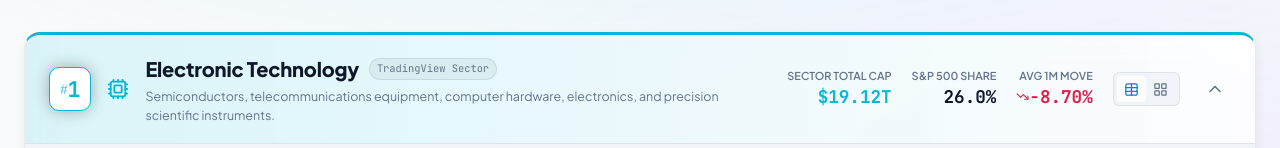
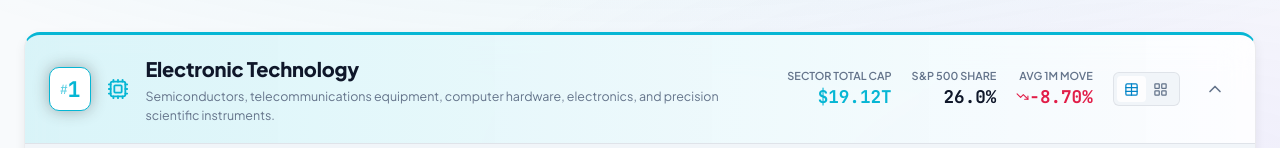
Before and after one commit to catinbowl/the-top5-of-the-top5-of-snp500, a React (Vite) app: page / in a window 1280 px wide. Shown: the part 134-282 px from the top of the page. Built offline with nearby package versions, Linux system fonts and the light colour scheme.

Commit message:
style(sector): remove TradingView Sector badge from sector header

```diff
--- a/src/components/Top5IndustriesView.tsx
+++ b/src/components/Top5IndustriesView.tsx
@@ -148,7 +148,6 @@
                   <div className="sector-name-group">
                     <div className="sector-title-row">
                       <h3 className="sector-name">{sector.name}</h3>
-                      <span className="sector-tag font-mono">TradingView Sector</span>
                     </div>
                     <p className="sector-desc">{sector.description}</p>
                   </div>
```
